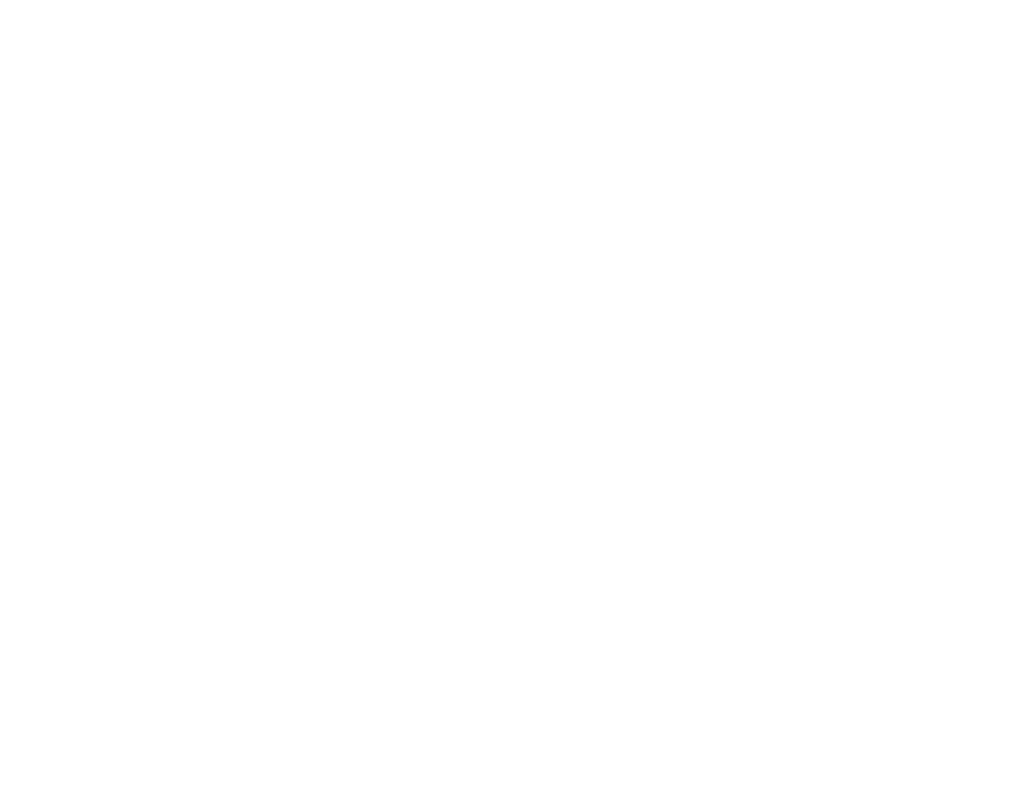
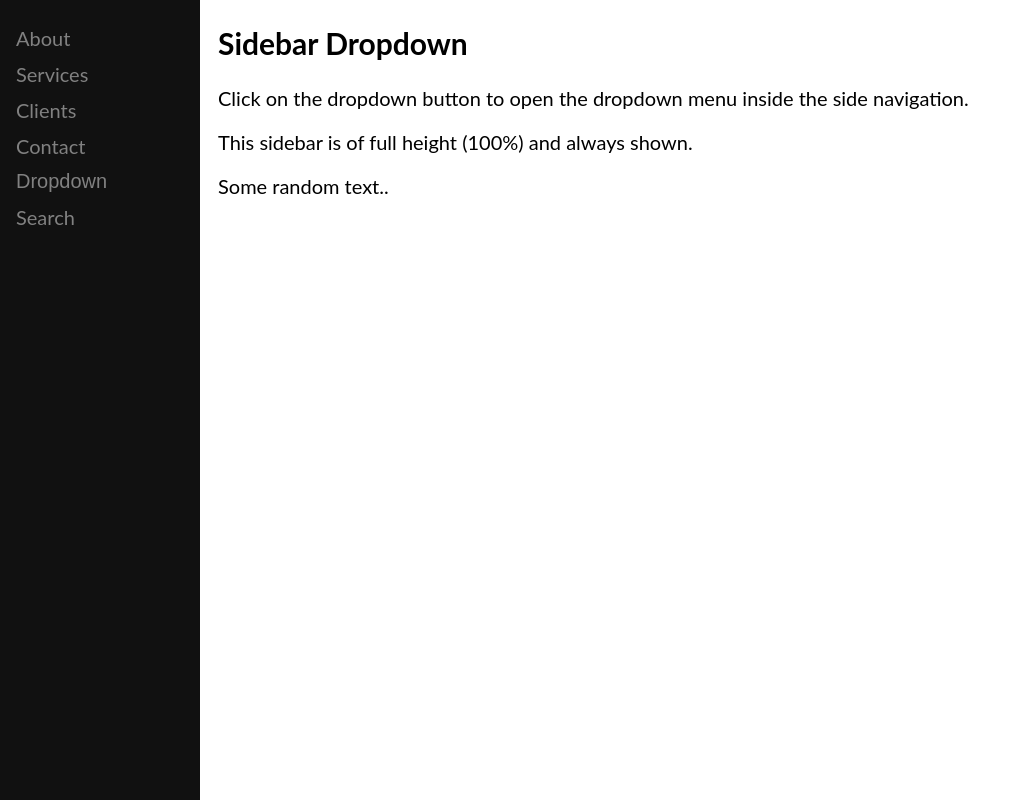
Before and after one commit to AmiraAHady/python_Day_2, a plain HTML site: page product_detiles/product.html in a window 1280 px wide. Shown: the whole page, without its empty margins (0-1015 px from the left). Drawn offline with Linux system fonts and the light colour scheme.

Commit message:
continue product details

```diff
--- a/product_detiles/product.html
+++ b/product_detiles/product.html
@@ -4,8 +4,103 @@
     <meta charset="UTF-8">
     <meta name="viewport" content="width=device-width, initial-scale=1.0">
     <title>Product Page</title>
+    <style>
+        body {
+          font-family: "Lato", sans-serif;
+        }
+
+        /* Fixed sidenav, full height */
+        .sidenav {
+          height: 100%;
+          width: 200px;
+          position: fixed;
+          z-index: 1;
+          top: 0;
+          left: 0;
+          background-color: #111;
+          overflow-x: hidden;
+          padding-top: 20px;
+        }
+
+        /* Style the sidenav links and the dropdown button */
+        .sidenav a, .dropdown-btn {
+          padding: 6px 8px 6px 16px;
+          text-decoration: none;
+          font-size: 20px;
+          color: #818181;
+          display: block;
+          border: none;
+          background: none;
+          width: 100%;
+          text-align: left;
+          cursor: pointer;
+          outline: none;
+        }
+
+        /* On mouse-over */
+        .sidenav a:hover, .dropdown-btn:hover {
+          color: #f1f1f1;
+        }
+
+        /* Main content */
+        .main {
+          margin-left: 200px; /* Same as the width of the sidenav */
+          font-size: 20px; /* Increased text to enable scrolling */
+          padding: 0px 10px;
+        }
+
+        /* Add an active class to the active dropdown button */
+        .active {
+          background-color: green;
+          color: white;
+        }
+
+        /* Dropdown container (hidden by default). Optional: add a lighter background color and some left padding to change the design of the dropdown content */
+        .dropdown-container {
+          display: none;
+          background-color: #262626;
+          padding-left: 8px;
+        }
+
+        /* Optional: Style the caret down icon */
+        .fa-caret-down {
+          float: right;
+          padding-right: 8px;
+        }
+
+        /* Some media queries for responsiveness */
+        @media screen and (max-height: 450px) {
+          .sidenav {padding-top: 15px;}
+          .sidenav a {font-size: 18px;}
+        }
+        </style>
 </head>
 <body>
-    <div></div>
+    <div>
+
+<div class="sidenav">
+    <a href="#about">About</a>
+    <a href="#services">Services</a>
+    <a href="#clients">Clients</a>
+    <a href="#contact">Contact</a>
+    <button class="dropdown-btn">Dropdown
+      <i class="fa fa-caret-down"></i>
+    </button>
+    <div class="dropdown-container">
+      <a href="#">Link 1</a>
+      <a href="#">Link 2</a>
+      <a href="#">Link 3</a>
+    </div>
+    <a href="#contact">Search</a>
+  </div>
+
+  <div class="main">
+    <h2>Sidebar Dropdown</h2>
+    <p>Click on the dropdown button to open the dropdown menu inside the side navigation.</p>
+    <p>This sidebar is of full height (100%) and always shown.</p>
+    <p>Some random text..</p>
+  </div>
+
+    </div>
 </body>
 </html>
```
